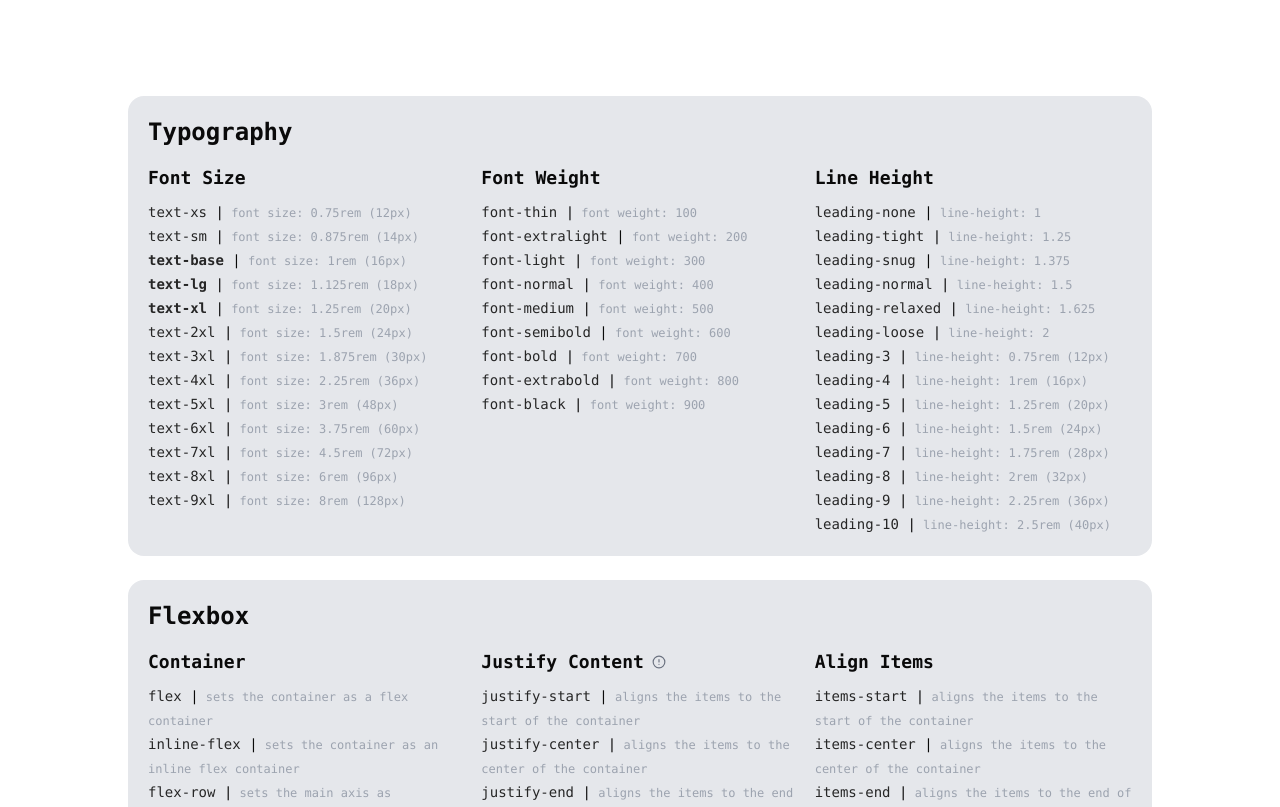
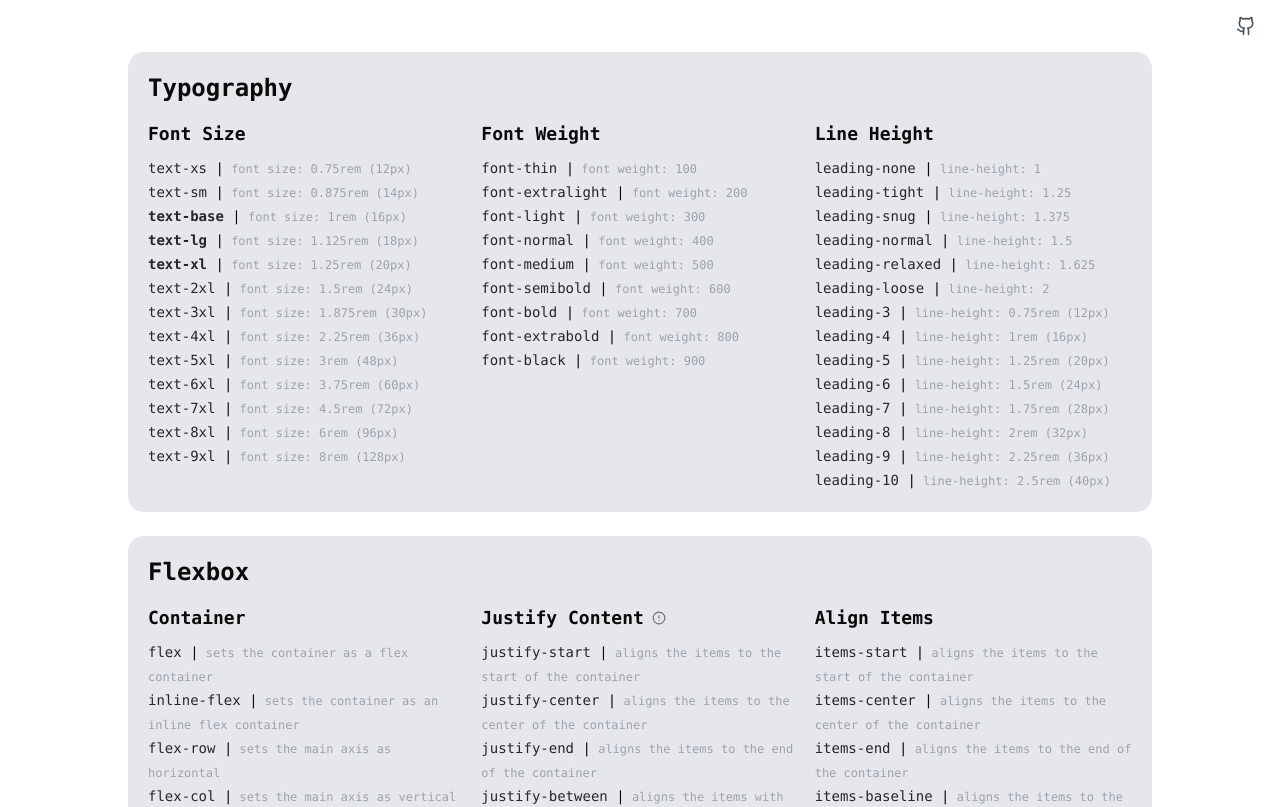
Before and after one commit to AlexandreMuralha/tailwind-cheatsheet, a Next.js app: page / in a window 1280 px wide. Shown: the top 807 px of the page. Built offline with nearby package versions, Linux system fonts and the light colour scheme.

Commit message:
Add header with github link

```diff
--- a/package.json
+++ b/package.json
@@ -13,6 +13,7 @@
     "class-variance-authority": "^0.7.1",
     "clsx": "^2.1.1",
     "lucide-react": "^0.513.0",
+    "marked": "^15.0.12",
     "motion": "^12.16.0",
     "next": "14.2.5",
     "react": "^18",
--- /dev/null
+++ b/src/app/components/header.tsx
@@ -0,0 +1,18 @@
+'use client';
+
+import { Github } from 'lucide-react';
+
+export default function Header() {
+  return (
+    <header className="w-full py-4 px-6 flex justify-end">
+      <a
+        href="https://github.com/AlexandreMuralha/tailwind-cheatsheet"
+        target="_blank"
+        rel="noopener noreferrer"
+        className="flex items-center gap-2 text-gray-600 hover:text-gray-900 transition-colors"
+      >
+        <Github size={20} />
+      </a>
+    </header>
+  );
+}
--- a/src/app/layout.tsx
+++ b/src/app/layout.tsx
@@ -1,12 +1,13 @@
-import type { Metadata } from "next";
-import { Inter } from "next/font/google";
-import "./globals.css";
+import type { Metadata } from 'next';
+import { Inter } from 'next/font/google';
+import './globals.css';
+import Header from './components/header';
 
-const inter = Inter({ subsets: ["latin"] });
+const inter = Inter({ subsets: ['latin'] });
 
 export const metadata: Metadata = {
-  title: "Tailwind cheatsheet",
-  description: "",
+  title: 'Tailwind cheatsheet',
+  description: '',
 };
 
 export default function RootLayout({
@@ -16,7 +17,10 @@ export default function RootLayout({
 }>) {
   return (
     <html lang="en">
-      <body className={inter.className}>{children}</body>
+      <body className={inter.className}>
+        <Header />
+        {children}
+      </body>
     </html>
   );
 }
--- a/src/app/page.tsx
+++ b/src/app/page.tsx
@@ -4,7 +4,7 @@ import { content } from '@/app/content';
 
 export default function Home() {
   return (
-    <main className="flex min-h-screen flex-col items-center justify-between p-24">
+    <main className="flex min-h-screen flex-col items-center justify-between px-24">
       <div className="z-10 w-full max-w-5xl items-center justify-between font-mono text-sm lg:flex">
           <Main sectionContent={content}/>
       </div>
```
Also changed, not shown: 1 other file (tests, documents, lock files or other folders).
